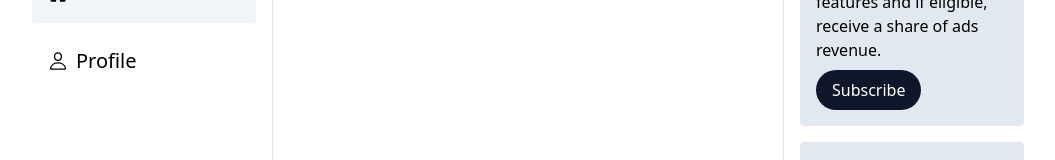
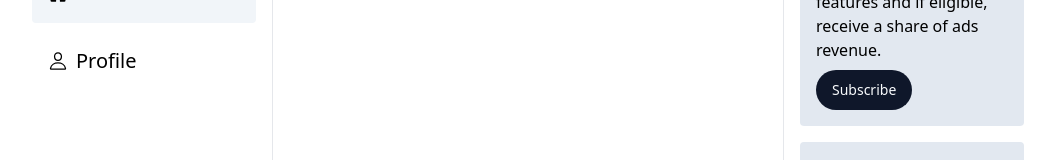
Before and after one commit to Suraj-Prakash-Singh/myStoriesRefactor, a React (Vite) app in the folder client/: page / in a window 1280 px wide. Shown: the part 130-290 px from the top of the page, without its empty margins (112-1167 px from the left). Built offline with nearby package versions, Linux system fonts and the light colour scheme.

Commit message:
refactor shadcn dependency

```diff
--- /dev/null
+++ b/client/components/ui/button.jsx
@@ -0,0 +1,47 @@
+import * as React from "react"
+import { Slot } from "@radix-ui/react-slot"
+import { cva } from "class-variance-authority";
+
+import { cn } from "@/lib/utils"
+
+const buttonVariants = cva(
+  "inline-flex items-center justify-center whitespace-nowrap rounded-md text-sm font-medium ring-offset-white transition-colors focus-visible:outline-none focus-visible:ring-2 focus-visible:ring-slate-950 focus-visible:ring-offset-2 disabled:pointer-events-none disabled:opacity-50 dark:ring-offset-slate-950 dark:focus-visible:ring-slate-300",
+  {
+    variants: {
+      variant: {
+        default: "bg-slate-900 text-slate-50 hover:bg-slate-900/90 dark:bg-slate-50 dark:text-slate-900 dark:hover:bg-slate-50/90",
+        destructive:
+          "bg-red-500 text-slate-50 hover:bg-red-500/90 dark:bg-red-900 dark:text-slate-50 dark:hover:bg-red-900/90",
+        outline:
+          "border border-slate-200 bg-white hover:bg-slate-100 hover:text-slate-900 dark:border-slate-800 dark:bg-slate-950 dark:hover:bg-slate-800 dark:hover:text-slate-50",
+        secondary:
+          "bg-slate-100 text-slate-900 hover:bg-slate-100/80 dark:bg-slate-800 dark:text-slate-50 dark:hover:bg-slate-800/80",
+        ghost: "hover:bg-slate-100 hover:text-slate-900 dark:hover:bg-slate-800 dark:hover:text-slate-50",
+        link: "text-slate-900 underline-offset-4 hover:underline dark:text-slate-50",
+      },
+      size: {
+        default: "h-10 px-4 py-2",
+        sm: "h-9 rounded-md px-3",
+        lg: "h-11 rounded-md px-8",
+        icon: "h-10 w-10",
+      },
+    },
+    defaultVariants: {
+      variant: "default",
+      size: "default",
+    },
+  }
+)
+
+const Button = React.forwardRef(({ className, variant, size, asChild = false, ...props }, ref) => {
+  const Comp = asChild ? Slot : "button"
+  return (
+    (<Comp
+      className={cn(buttonVariants({ variant, size, className }))}
+      ref={ref}
+      {...props} />)
+  );
+})
+Button.displayName = "Button"
+
+export { Button, buttonVariants }
--- /dev/null
+++ b/client/lib/utils.js
@@ -0,0 +1,6 @@
+import { clsx } from "clsx"
+import { twMerge } from "tailwind-merge"
+
+export function cn(...inputs) {
+  return twMerge(clsx(inputs))
+}
--- a/client/src/comp/SideBar.jsx
+++ b/client/src/comp/SideBar.jsx
@@ -1,4 +1,5 @@
 import React from 'react';
+import { Button } from '@/components/ui/button';
 const SideBar = () => {
   return (
     <div className="flex flex-col space-y-4">
@@ -8,9 +9,7 @@
           Subscribe to unlock new features and if eligible, receive a share of
           ads revenue.
         </p>
-        <button className="bg-slate-900 text-white rounded-full px-4 py-2">
-          Subscribe
-        </button>
+        <Button className="rounded-full">Subscribe</Button>
       </div>
       <div className="p-4 bg-slate-200 rounded space-y-2">
         <h1 className="font-bold text-2xl">Topics for you:</h1>
--- a/client/vite.config.js
+++ b/client/vite.config.js
@@ -6,7 +6,7 @@
   plugins: [react()],
   resolve: {
     alias: {
-      '@': path.resolve(__dirname, './src'),
+      '@': path.resolve(__dirname, './'),
     },
   },
 });
```
Also changed, not shown: client/tailwind.config.js (+14 -14 lines).
